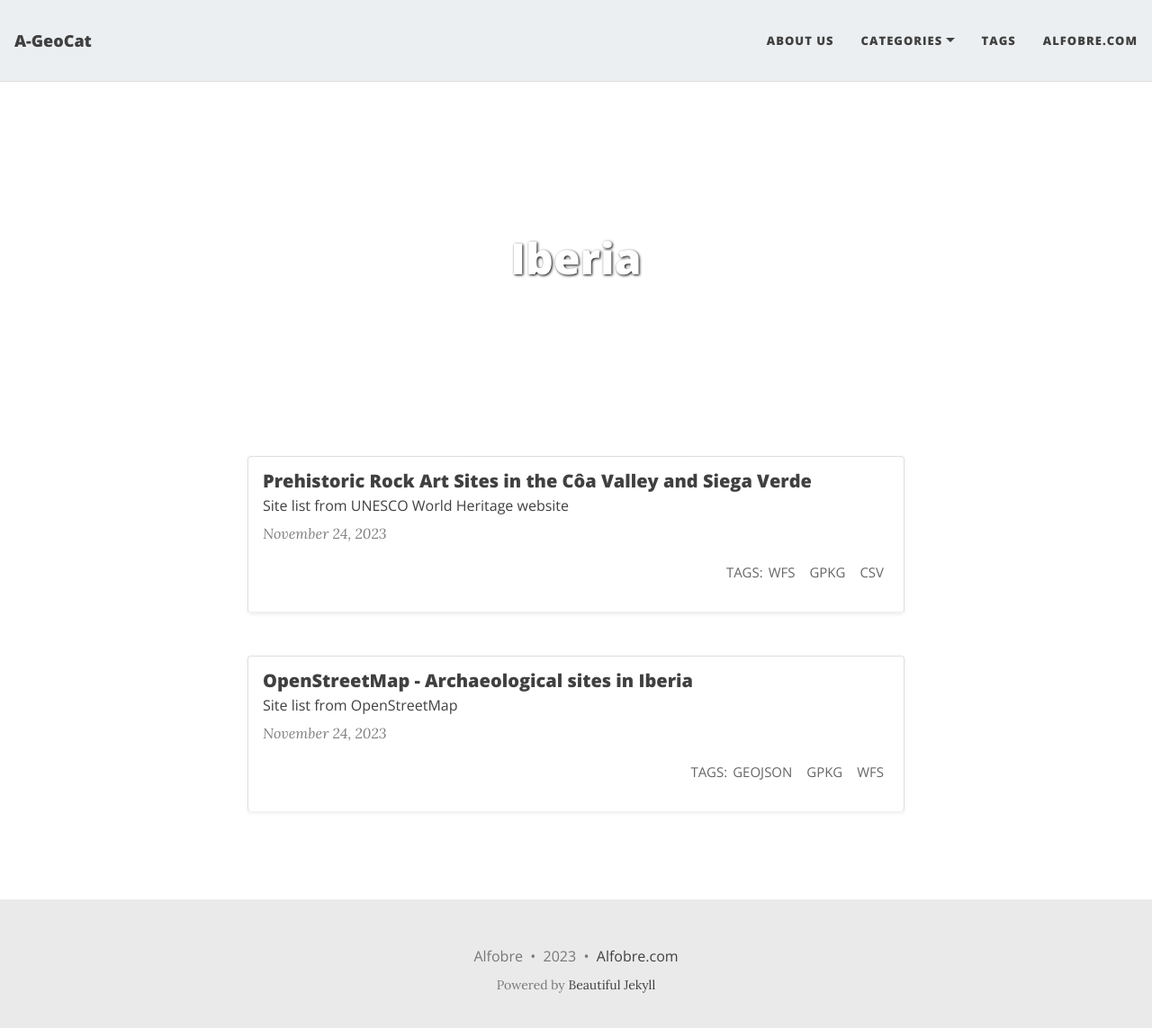
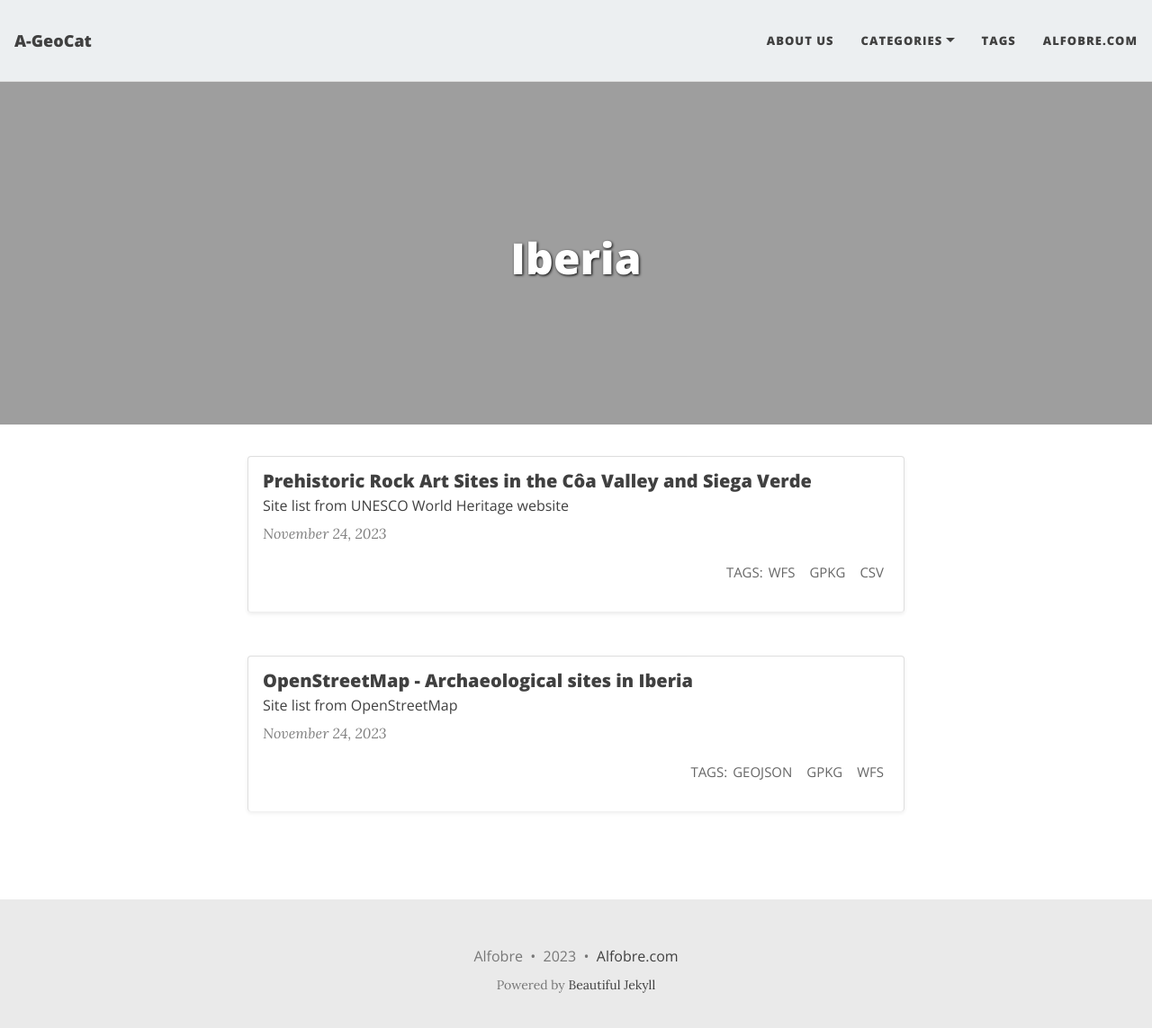
Before and after one commit to projetoalfobre/a-geocat, a Jekyll site: the page built from Iberia.md, in a window 1280 px wide and 1156 px high. Shown: the top 1143 px of the window at 90% size. Built offline with Jekyll 4.4.1, drawn with Linux system fonts in a browser that asks for light colours; nearby versions of some CDN libraries.

Commit message:
Update Iberia.md

```diff
--- a/Iberia.md
+++ b/Iberia.md
@@ -2,7 +2,7 @@
 layout: page
 permalink: /iberia/
 title: Iberia
-cover-img: /assets/img/Cantino_planisphere_(1502)~3.jpg
+cover-img: /assets/img/iberia.jpg
 ---
 
 
```
